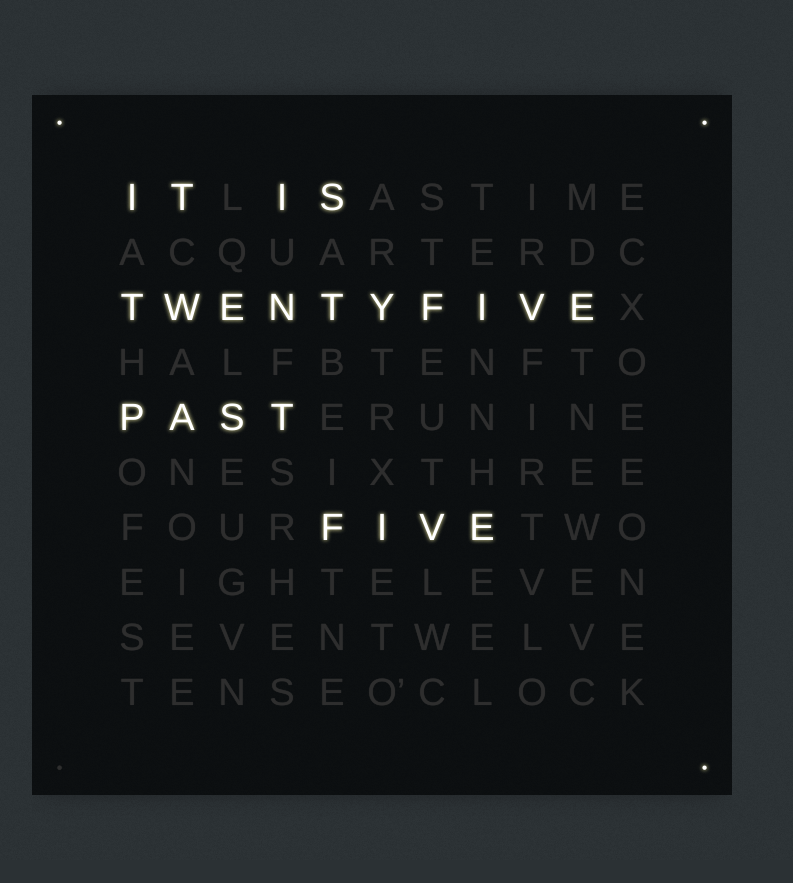
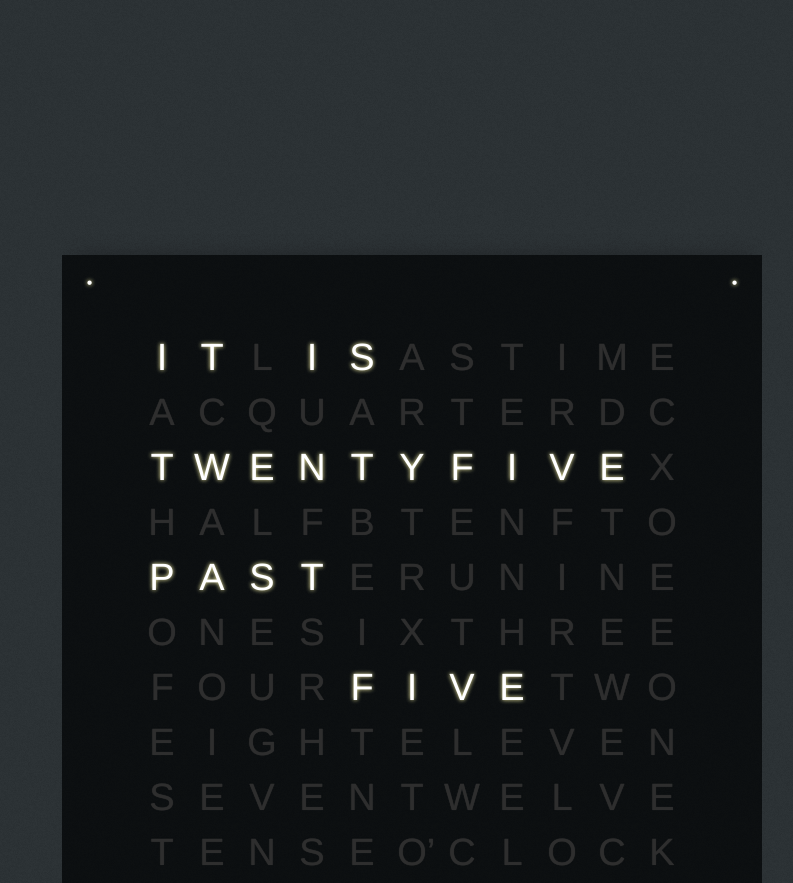
Before and after one commit to PanagiotisK/qlocktwo, a plain HTML site: page index.html in a window 1280 px wide. Shown: the top 883 px of the page, without its empty margins (258-1051 px from the left). Before the commit the page ends 860 px from the top, so only its background shows below. Drawn offline with nearby package versions, Linux system fonts and the light colour scheme.

Commit message:
qlocktwo align center

```diff
--- a/includes/qlocktwo.css
+++ b/includes/qlocktwo.css
@@ -1,5 +1,5 @@
 body {
-    margin: 0;
+    margin: 0 auto;
     background-color: rgb(43,49,52);
     background-image: url('../images/q2bg.png');
     color: white;
@@ -8,6 +8,18 @@ body {
     -moz-user-select: none;
     cursor: default;
     overflow-y: hidden;
+    overflow-x: hidden;
+
+    display: flex;
+    align-items: center;
+    justify-content: center;
+    height: 100vh;
+
+}
+
+#innerDiv {
+    width: 50%;
+    height: 60%;
 }
 
 #q2top {
--- a/index.html
+++ b/index.html
@@ -14,6 +14,7 @@
 
 <body>
 
+    <div id="innerDiv">
         <div id="q2top"> </div>
         <div id="q2frame">
             <div class="q2border">
@@ -27,6 +28,7 @@
             </div>
         </div>
         <div id="q2btm"> </div>
+    </div>
 
     <div id="debugDiv">
         <form id="debugForm" action="">
```
Lines whose indentation alone changed are shown as unchanged.
